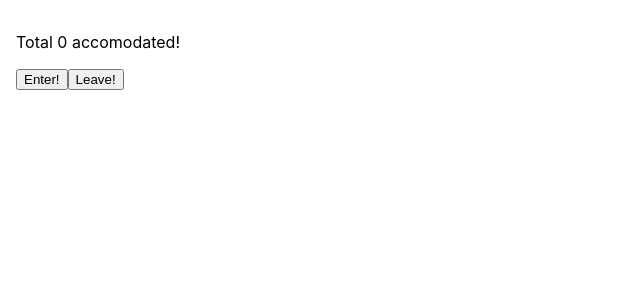
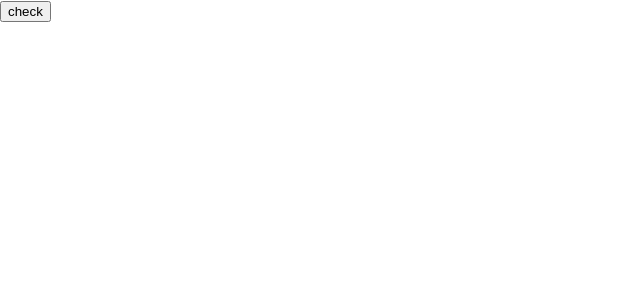
Before and after one commit to MayHyeyeonKim/JS_TS_React, a React (Create React App) app in the folder react-playground/react-playground/: page / in a window 1280 px wide. Shown: the top 300 px of the page, without its empty margins (0-640 px from the left). Built offline with nearby package versions, Linux system fonts and the light colour scheme.

Commit message:
ConfirmButton

```diff
--- /dev/null
+++ b/react-playground/react-playground/src/chapter_08/ConfirmButton.jsx
@@ -0,0 +1,33 @@
+import React, { Component } from 'react';
+
+class componentName extends Component {
+    constructor(props){
+        super(props);
+
+        this.state={
+            isConfirmed: false,
+        };
+
+        this.handleConfirm = this.handleConfirm.bind(this);
+    }
+
+    handleConfirm(){
+        this.setState((prevState) => ({
+            isConfirmed: !prevState.isConfirmed,
+        }));
+    }
+    render(){
+        return (
+            <button
+                onClick={this.handleConfirm}
+                // disabled={this.state.isConfirmed} //true이면 비활성화
+            >
+                {this.state.isConfirmed ? "checked" : "check"}
+            </button>
+        );
+    }
+}
+
+
+
+export default componentName;
--- a/react-playground/react-playground/src/index.js
+++ b/react-playground/react-playground/src/index.js
@@ -6,7 +6,8 @@ import reportWebVitals from "./reportWebVitals";
 // import Clock from "./chapter_04/Clock";
 // import CommentList from "./chapter_05/CommentList";
 // import NotificationList from './chapter_06/NotificationList';
-import Accommodate from "./chapter_07/Accommodate";
+// import Accommodate from "./chapter_07/Accommodate";
+import ConfirmButton from './chapter_08/ConfirmButton'
 
   const root = ReactDOM.createRoot(document.getElementById("root"));
   root.render(
@@ -15,7 +16,8 @@ import Accommodate from "./chapter_07/Accommodate";
       {/* <Clock /> */}
       {/* <CommentList /> */}
       {/* <NotificationList /> */}
-      <Accommodate />
+      {/* <Accommodate /> */}
+      <ConfirmButton />
     </React.StrictMode>,
     document.getElementById("root")
   );
```
